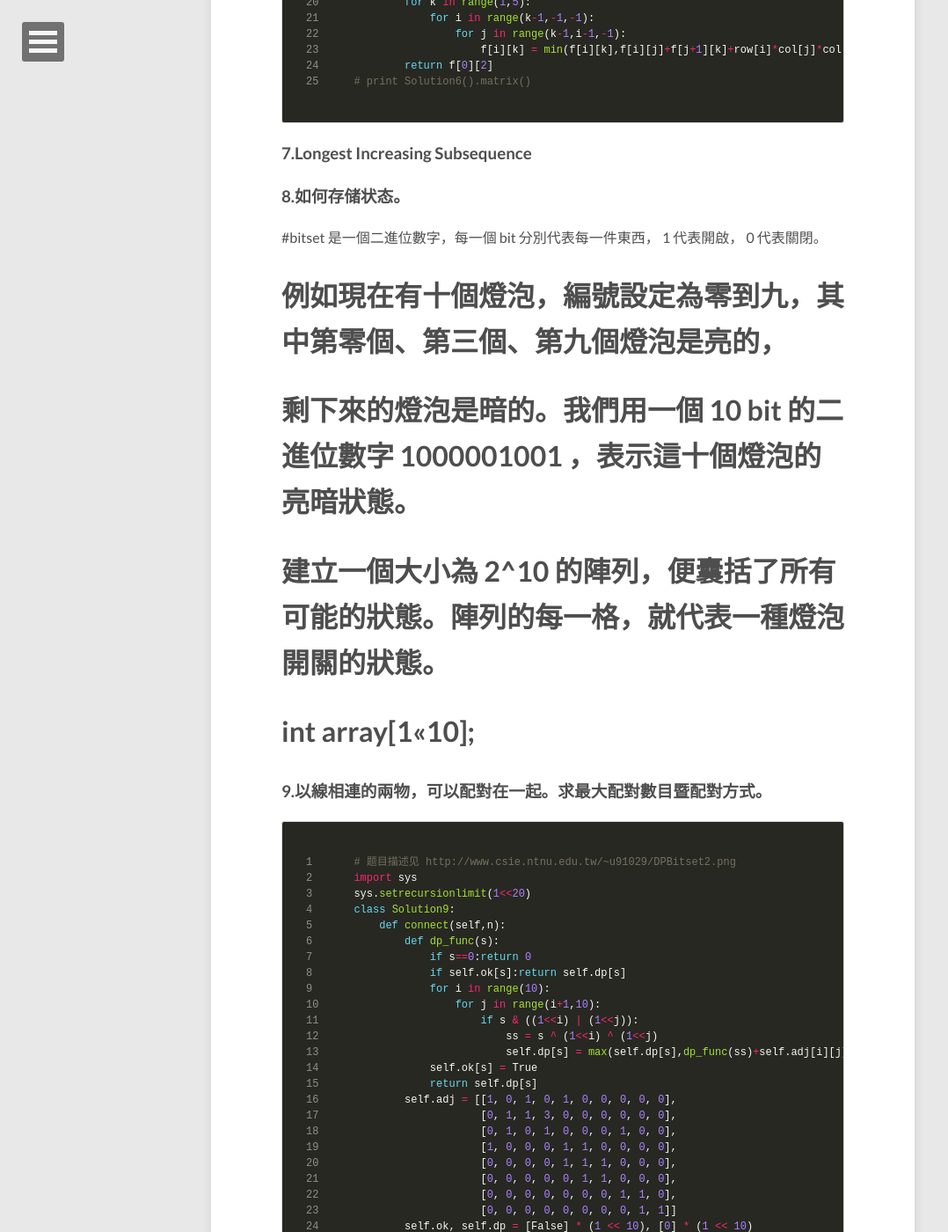
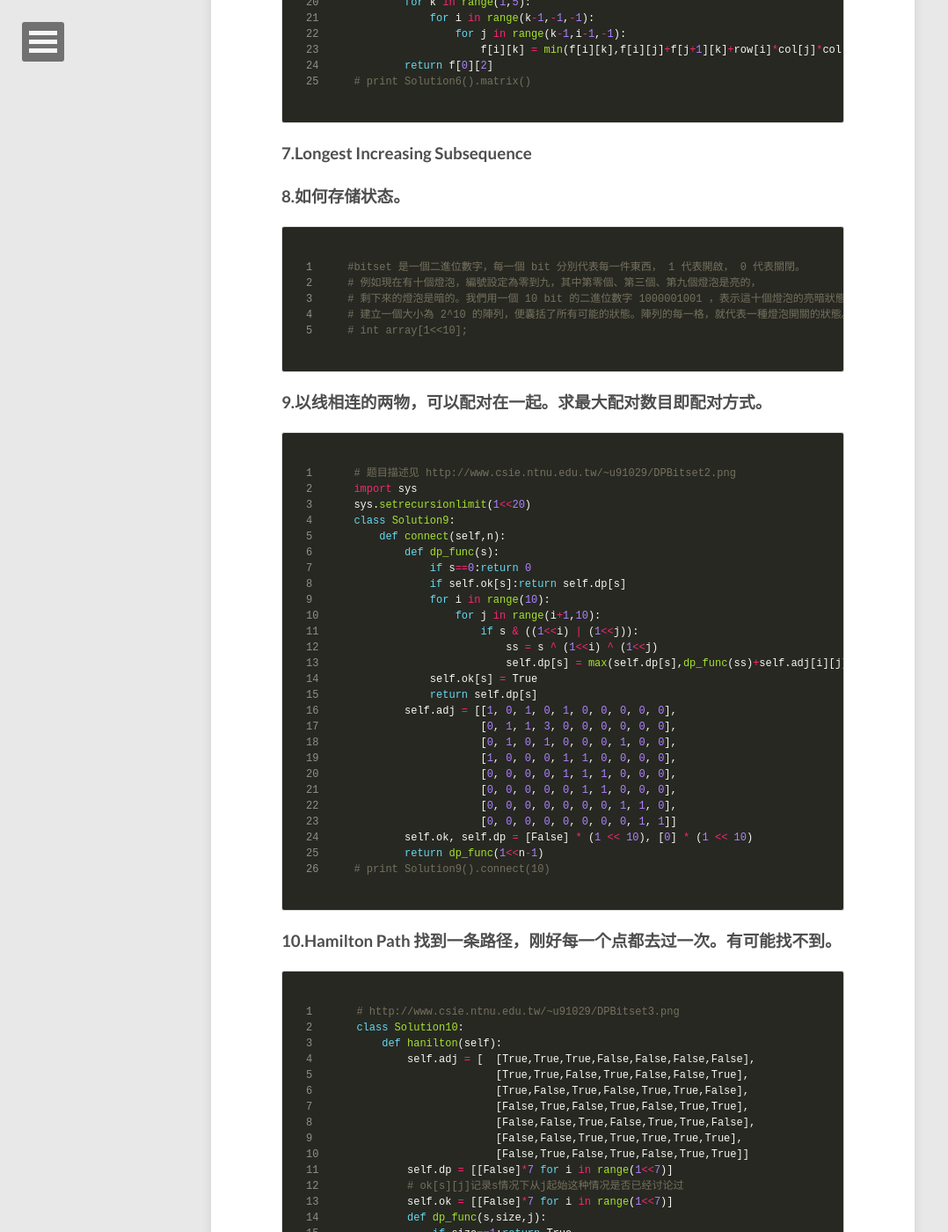
Before and after one commit to zhihuz/zhihuz.github.io, a Jekyll site: the page built from _posts/2017-04-01-DP十例题.md, in a window 1280 px wide and 1400 px high, scrolled down 2706 px. Shown: the whole window at 88% size, without its empty margins (0-1078 px from the left). Built offline with Jekyll 4.4.1, drawn with Linux system fonts in a browser that asks for light colours; nearby versions of some CDN libraries.

Commit message:
Signed-off-by: zhihui zhang <zhihui zhang>

```diff
--- a/_posts/2017-04-01-DP十例题.md
+++ b/_posts/2017-04-01-DP十例题.md
@@ -143,13 +143,18 @@ class Solution6:
 ### 7.Longest Increasing Subsequence
 
 ### 8.如何存储状态。
+
+{% highlight python linenos %}
+
 #bitset 是一個二進位數字，每一個 bit 分別代表每一件東西， 1 代表開啟， 0 代表關閉。
 # 例如現在有十個燈泡，編號設定為零到九，其中第零個、第三個、第九個燈泡是亮的，
 # 剩下來的燈泡是暗的。我們用一個 10 bit 的二進位數字 1000001001 ，表示這十個燈泡的亮暗狀態。
 # 建立一個大小為 2^10 的陣列，便囊括了所有可能的狀態。陣列的每一格，就代表一種燈泡開關的狀態。
 # int array[1<<10];
 
-### 9.以線相連的兩物，可以配對在一起。求最大配對數目暨配對方式。
+{% endhighlight %}
+
+### 9.以线相连的两物，可以配对在一起。求最大配对数目即配对方式。
 
 {% highlight python linenos %}
 
```
